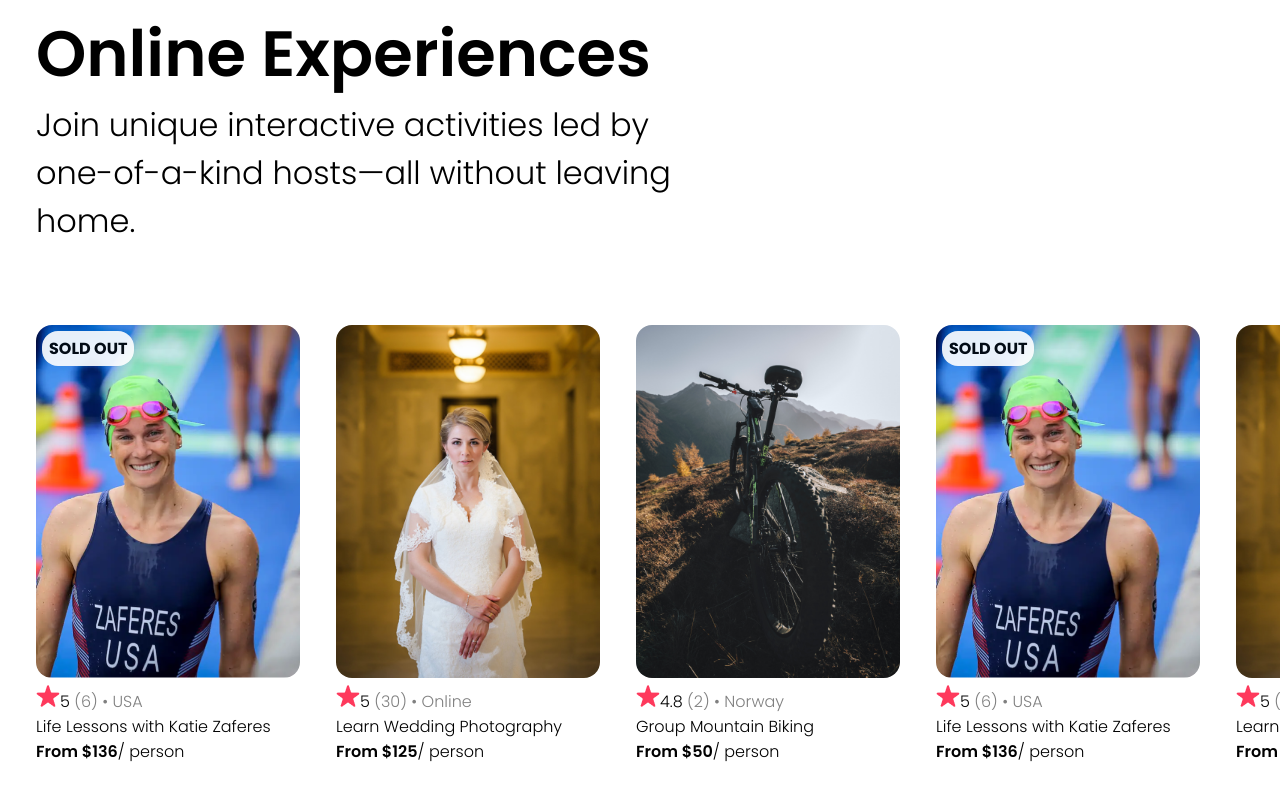
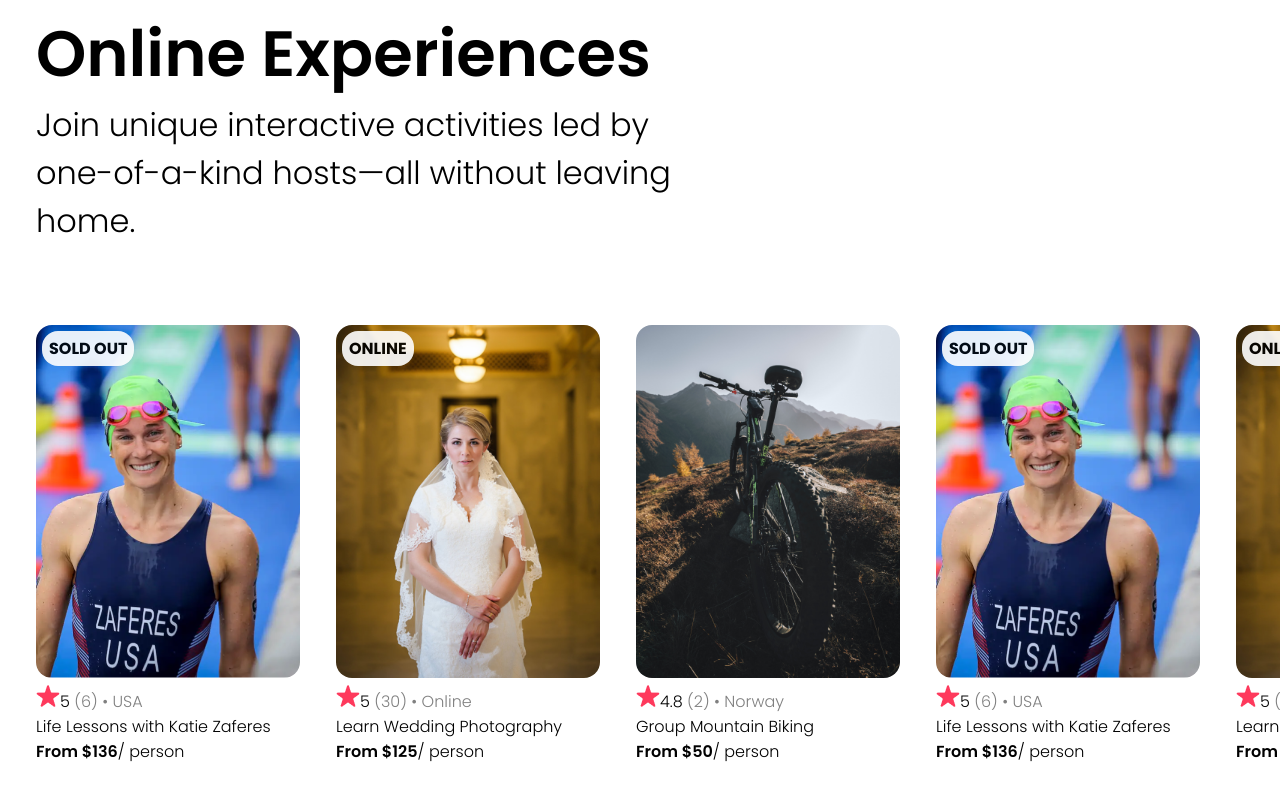
Before and after one commit to diesos/AirBnb-Experience, a React (Vite) app in the folder AirBnB-Experience/: page / in a window 1280 px wide. Shown: the part 787-1587 px from the top of the page. Built offline with nearby package versions, Linux system fonts and the light colour scheme.

Commit message:
chore: Update openSpots and location props in App.jsx and Card.jsx

```diff
--- a/AirBnB-Experience/src/App.jsx
+++ b/AirBnB-Experience/src/App.jsx
@@ -19,7 +19,8 @@ function App() {
       rating = {item.stats.rating}
       ratingCount = {item.stats.reviewCount}
       country = {item.location}
-      spotOn = {item.openSpots}
+      openSpots= {item.openSpots}
+      location = {item.location}
       />
     )
 })
--- a/AirBnB-Experience/src/components/Card.jsx
+++ b/AirBnB-Experience/src/components/Card.jsx
@@ -2,10 +2,14 @@ import stars from '../assets/star.png'
 
 export default function Card(prop){
 	const cardId = prop.id
-	const spotOn = prop.spotOn
+	let badgeText
+	if (prop.openSpots === 0)
+		badgeText = "SOLD  OUT"
+	else if (prop.location === "Online")
+		badgeText = "ONLINE"
 	return(
 		<div className="card-container" key={cardId}>
-			{spotOn === 0 && <div className="card--badge"><p>SOLD OUT</p></div>}
+			{badgeText &&<div className="card--badge"><p>{badgeText}</p></div>}
 			<div className="photo">
 					<img src={`../public/${prop.img}`} alt="pictures" />
 			</div>
```
